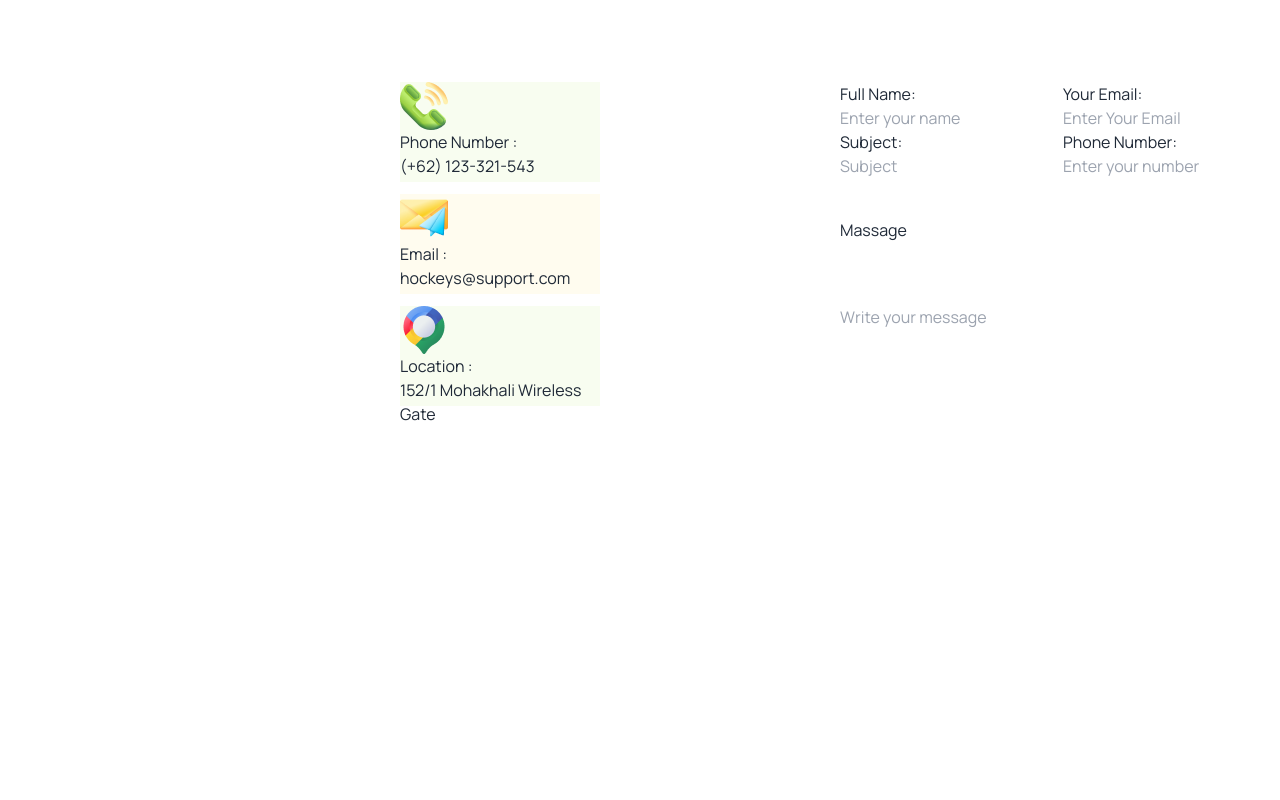
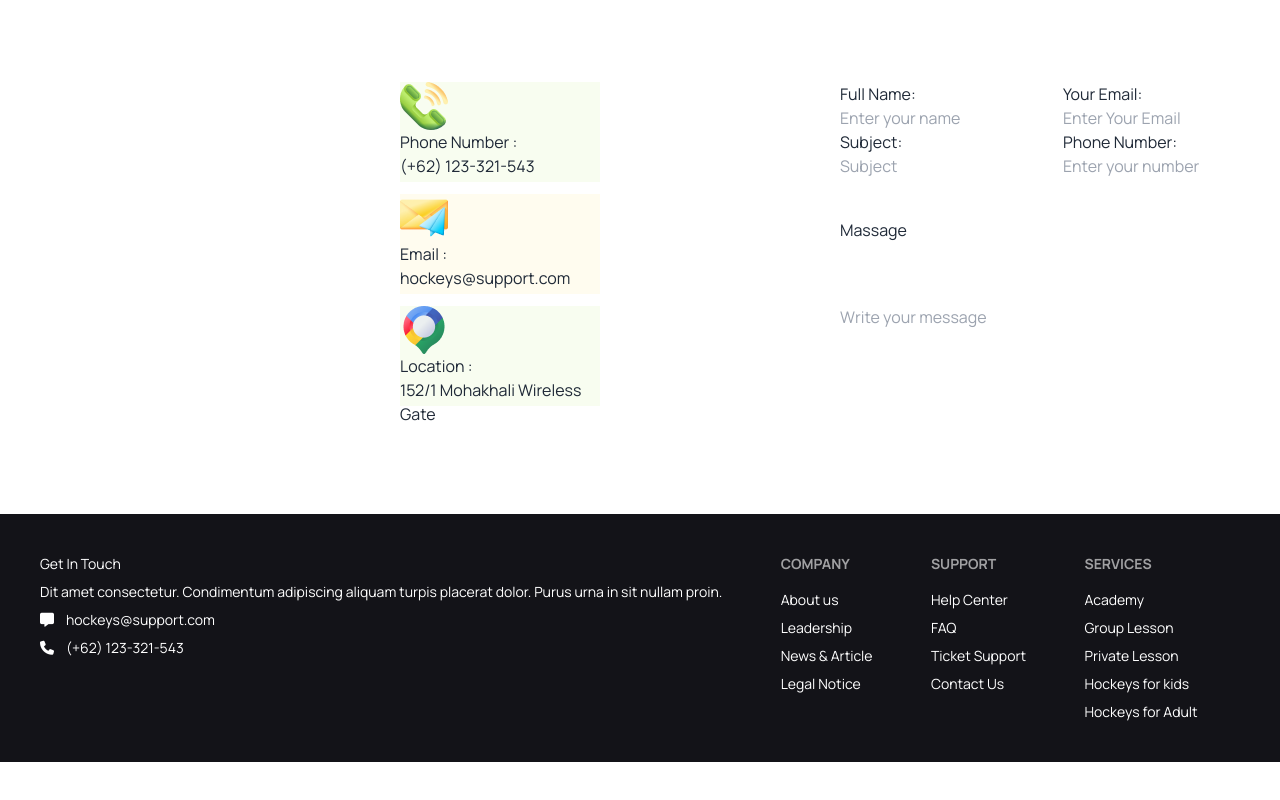
Before and after one commit to tarikul3806/hockey-club, a plain HTML site: page index.html in a window 1280 px wide. Shown: the part 4048-4848 px from the top of the page. Before the commit the page ends 4474 px from the top, so only its background shows below. Drawn offline with nearby package versions, Linux system fonts and the light colour scheme.

Commit message:
completed all

```diff
--- a/index.html
+++ b/index.html
@@ -517,7 +517,42 @@
             </div>
         </section>
     </main>
-
+    <footer class="my-24 footer p-10 bg-[#131318] text-base-content">
+        <aside class="text-white">
+          <h3>Get In Touch</h3>
+          <p>Dit amet consectetur. Condimentum  adipiscing aliquam turpis placerat dolor. Purus urna in sit nullam proin. </p>
+          <div class="flex gap-3 justify-center items-center">
+            <i class="fa-solid fa-message"></i>
+            <p>hockeys@support.com</p>
+          </div>
+          <div class="flex gap-3 justify-center items-center">
+            <i class="fa-solid fa-phone"></i>
+            <p>(+62) 123-321-543</p>
+          </div>
+        </aside>
+        <nav class="text-white">
+          <header class="footer-title">Company</header>
+          <a class="link link-hover">About us</a>
+          <a class="link link-hover">Leadership</a>
+          <a class="link link-hover">News & Article</a>
+          <a class="link link-hover">Legal Notice</a>
+        </nav>
+        <nav class="text-white">
+          <header class="footer-title">Support</header>
+          <a class="link link-hover">Help Center</a>
+          <a class="link link-hover">FAQ</a>
+          <a class="link link-hover">Ticket Support</a>
+          <a class="link link-hover">Contact Us</a>
+        </nav>
+        <nav class="text-white">
+          <header class="footer-title">Services</header>
+          <a class="link link-hover">Academy</a>
+          <a class="link link-hover">Group Lesson</a>
+          <a class="link link-hover">Private Lesson</a>
+          <a class="link link-hover">Hockeys for kids</a>
+          <a class="link link-hover">Hockeys for Adult</a>
+        </nav>
+      </footer>
 
 </body>
 
```
